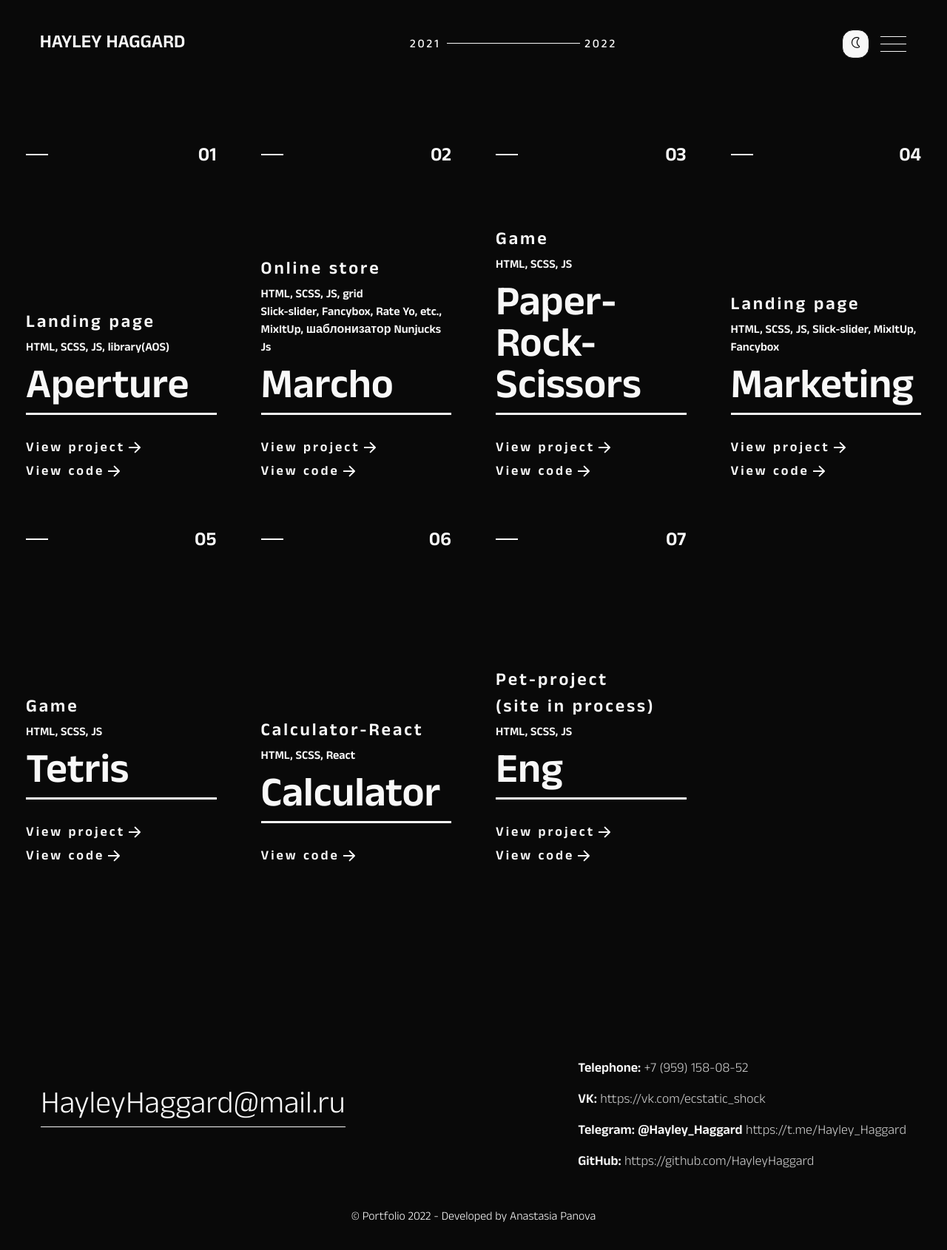
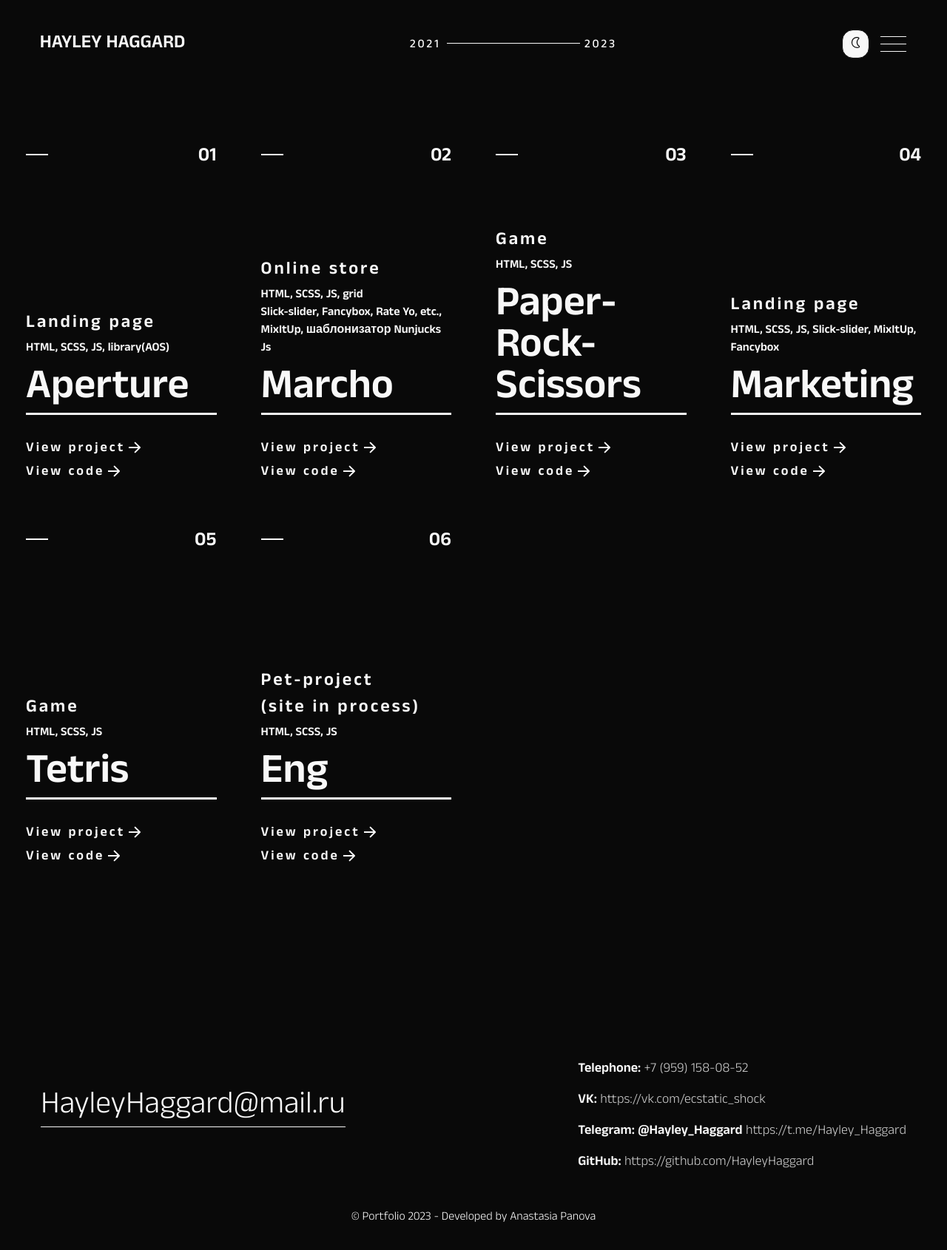
Before and after one commit to HayleyHaggard/portfolio-v.2.0, a website: page docs/works.html in a window 1280 px wide. Shown: the whole page at 74% size. Drawn offline with nearby package versions, Linux system fonts and the light colour scheme.

Commit message:
Update works.html

```diff
--- a/docs/works.html
+++ b/docs/works.html
@@ -29,7 +29,7 @@
         </a>
         <div class="header__date-wrapper">
           <p>2021</p>
-          <p>2022</p>
+          <p>2023</p>
         </div>
         <div class="header__box">
           <button class="header__theme-btn" id="theme-btn">
@@ -52,7 +52,7 @@
                 <a class="menu__list-link" href="works.html">Works</a>
               </li>
               <li class="menu__list-item">
-                <a class="menu__list-link" href="https://drive.google.com/file/d/1GiE6DM-WiZVnEaGaKMiSHMNGi6u_sM9J/view?usp=share_link" target="_blank">Resume</a>
+                <a class="menu__list-link" href="https://drive.google.com/file/d/1U-Unhw52o7KEhi7FZ1Qhuribf04Pl4S8/view?usp=share_link" target="_blank">Resume</a>
               </li>
             </ul>
             <div class="menu__info-wrapper">
@@ -212,25 +212,6 @@
               <span></span>
               <p>06</p>
             </div>
-            <p class="works__item-subtitle">Calculator-React</p>
-            <p class="works__item-info">HTML, SCSS, React</p>
-            <h5 class="works__item-title">Calculator</h5>
-            <div class="works__item-box" data-aos="fade-up" data-aos-delay="400">
-              <a class="works__item-link" href="https://github.com/HayleyHaggard/calculator-react" target="_blank">View code
-                <svg width="16" height="16" fill="none" xmlns="http://www.w3.org/2000/svg">
-                  <path d="M15.707 8.707a1 1 0 0 0 0-1.414L9.343.929A1 1 0 0 0 7.93 2.343L13.586 8l-5.657 5.657a1 1 0 1 0 1.414 1.414l6.364-6.364ZM0 9h15V7H0v2Z" fill="#F8F8F8" />
-                </svg>
-              </a>
-            </div>
-          </div>
-        </div>
-
-        <div class="works__item-wrapper" data-aos="fade-left" data-aos-delay="400">
-          <div class="works__item">
-            <div class="works__num">
-              <span></span>
-              <p>07</p>
-            </div>
             <p class="works__item-subtitle">Pet-project <br> (site in process)</p>
             <p class="works__item-info">HTML, SCSS, JS</p>
             <h5 class="works__item-title">Eng</h5>
@@ -279,7 +260,7 @@
         </ul>
       </div>
       <p class="footer__text">
-        © Portfolio 2022 - Developed by Anastasia Panova
+        © Portfolio 2023 - Developed by Anastasia Panova
       </p>
     </div>
   </footer>
```
